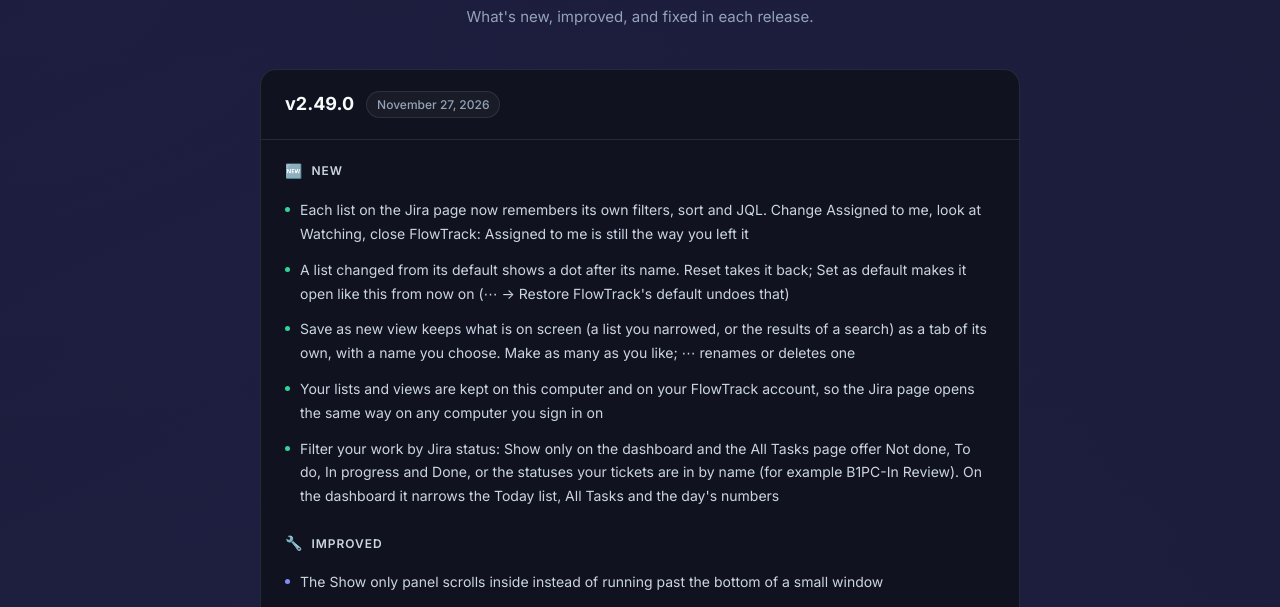
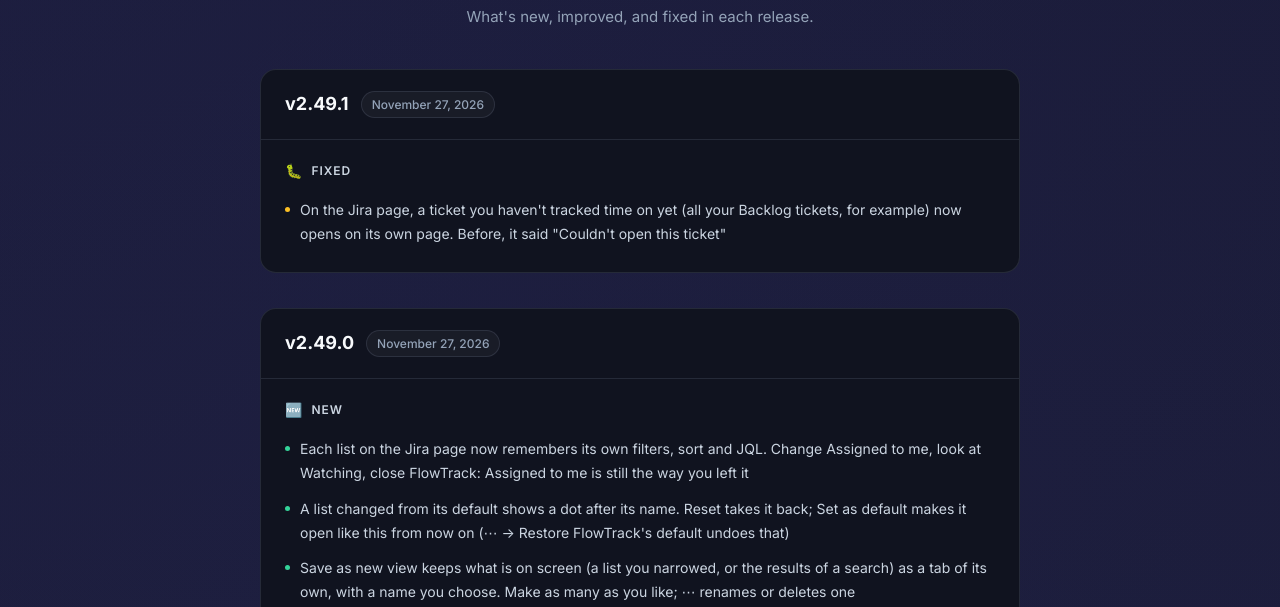
Before and after one commit to harshit9466/flowtrack-releases, a plain HTML site: page docs/changelog.html in a window 1280 px wide. Shown: the part 192-799 px from the top of the page. Drawn offline with Linux system fonts and the light colour scheme.

Commit message:
update changelog: v2.49.1

```diff
--- a/docs/changelog.html
+++ b/docs/changelog.html
@@ -125,6 +125,22 @@
       <p>What's new, improved, and fixed in each release.</p>
     </div>
 
+    <!-- v2.49.1 -->
+    <div class="release">
+      <div class="release-header">
+        <span class="release-version">v2.49.1</span>
+        <span class="release-date">November 27, 2026</span>
+      </div>
+      <div class="release-body">
+        <div class="section section-fixed">
+          <div class="section-title"><span class="section-icon">🐛</span> Fixed</div>
+          <ul>
+            <li>On the Jira page, a ticket you haven't tracked time on yet (all your Backlog tickets, for example) now opens on its own page. Before, it said "Couldn't open this ticket"</li>
+          </ul>
+        </div>
+      </div>
+    </div>
+
     <!-- v2.49.0 -->
     <div class="release">
       <div class="release-header">
```
